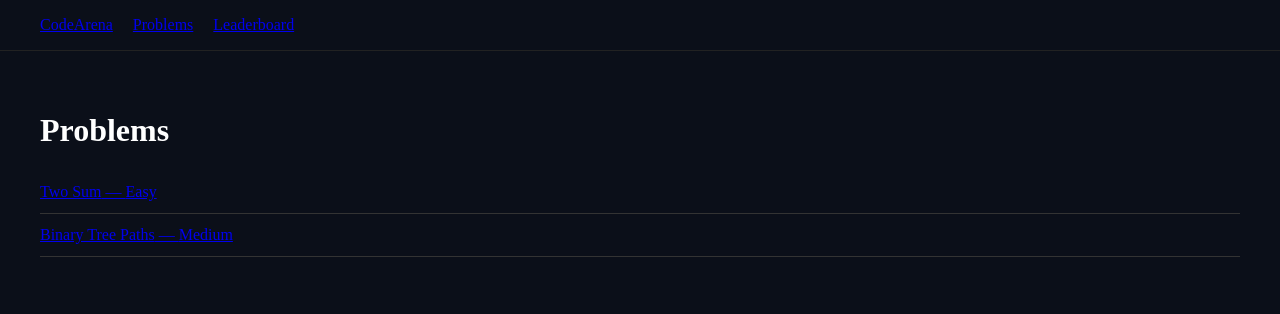
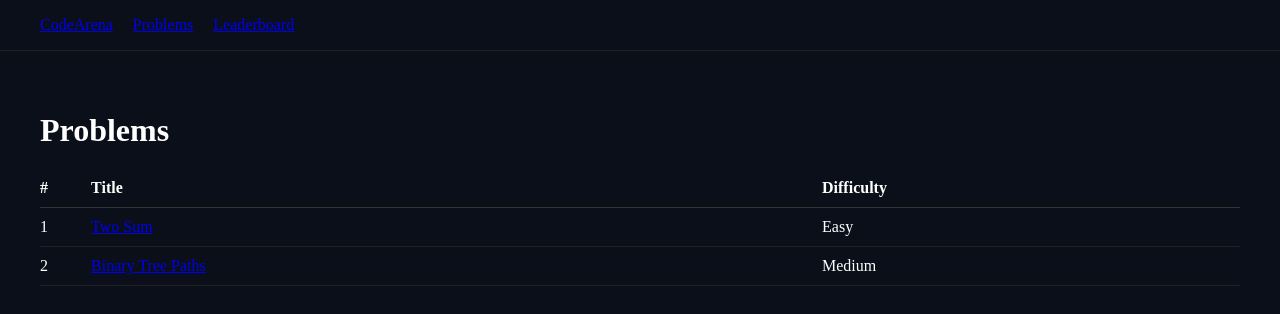
Before and after one commit to Suraj-Shendge/CodeArena1, a Next.js app in the folder frontend/: page /problems in a window 1280 px wide. Shown: the top 314 px of the page. Built offline with nearby package versions, Linux system fonts and the light colour scheme.

Commit message:
Update page.tsx

```diff
--- a/frontend/app/problems/page.tsx
+++ b/frontend/app/problems/page.tsx
@@ -4,23 +4,35 @@ import { problems } from "../../lib/problems"
 export default function ProblemsPage() {
   return (
     <main style={{ padding: 40 }}>
-      <h1>Problems</h1>
 
-      <div style={{ marginTop: 20 }}>
-        {problems.map((p) => (
-          <div
-            key={p.id}
-            style={{
-              padding: "12px 0",
-              borderBottom: "1px solid #333"
-            }}
-          >
-            <Link href={`/problem/${p.slug}`}>
-              {p.title} — {p.difficulty}
-            </Link>
-          </div>
-        ))}
-      </div>
+      <h1 style={{ marginBottom: 20 }}>Problems</h1>
+
+      <table style={{ width: "100%", borderCollapse: "collapse" }}>
+        <thead>
+          <tr style={{ borderBottom: "1px solid #333", textAlign: "left" }}>
+            <th style={{ padding: "10px 0" }}>#</th>
+            <th>Title</th>
+            <th>Difficulty</th>
+          </tr>
+        </thead>
+
+        <tbody>
+          {problems.map((p, i) => (
+            <tr key={p.id} style={{ borderBottom: "1px solid #222" }}>
+              <td style={{ padding: "10px 0" }}>{i + 1}</td>
+
+              <td>
+                <Link href={`/problem/${p.slug}`}>
+                  {p.title}
+                </Link>
+              </td>
+
+              <td>{p.difficulty}</td>
+            </tr>
+          ))}
+        </tbody>
+      </table>
+
     </main>
   )
 }
```
